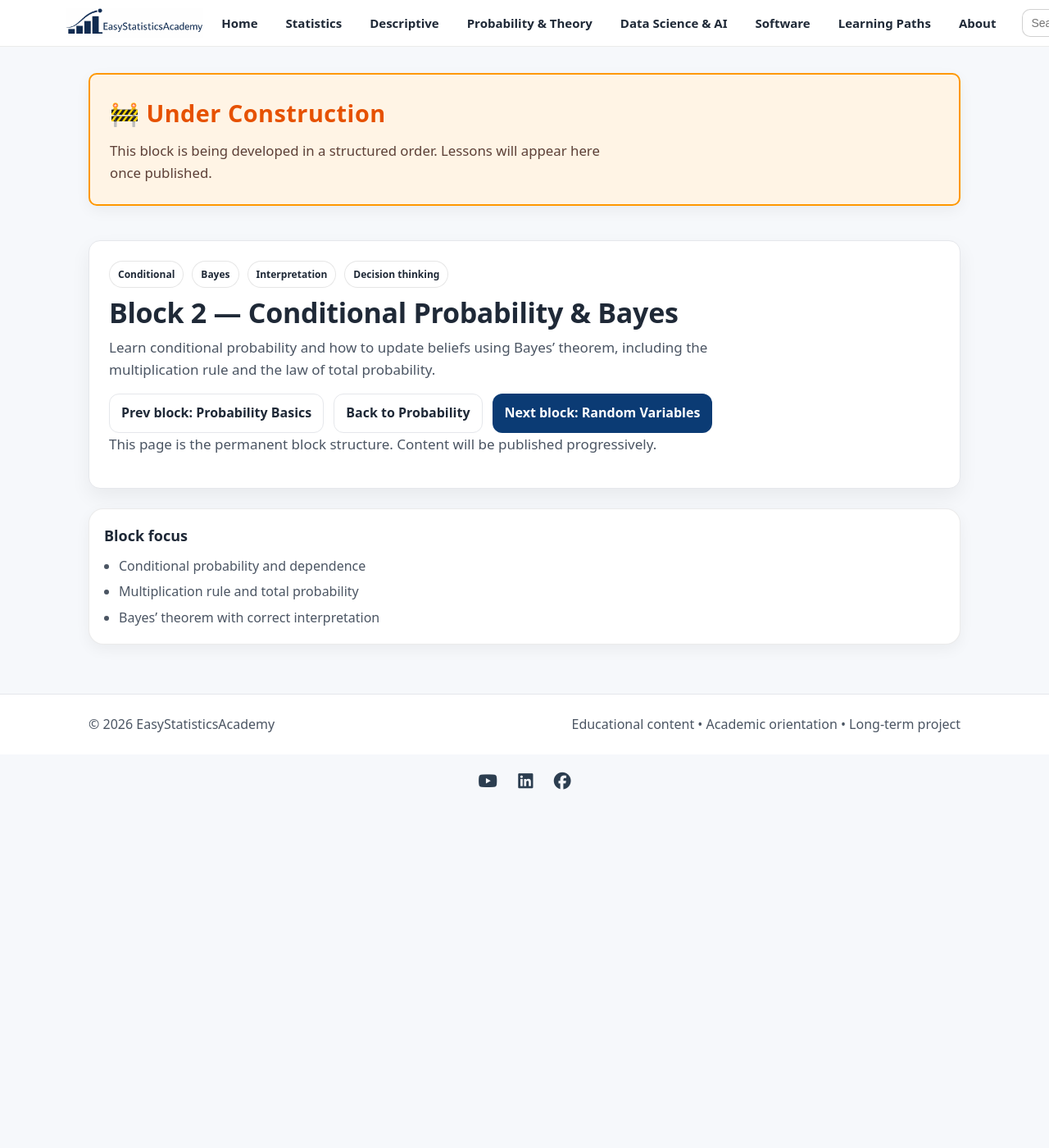
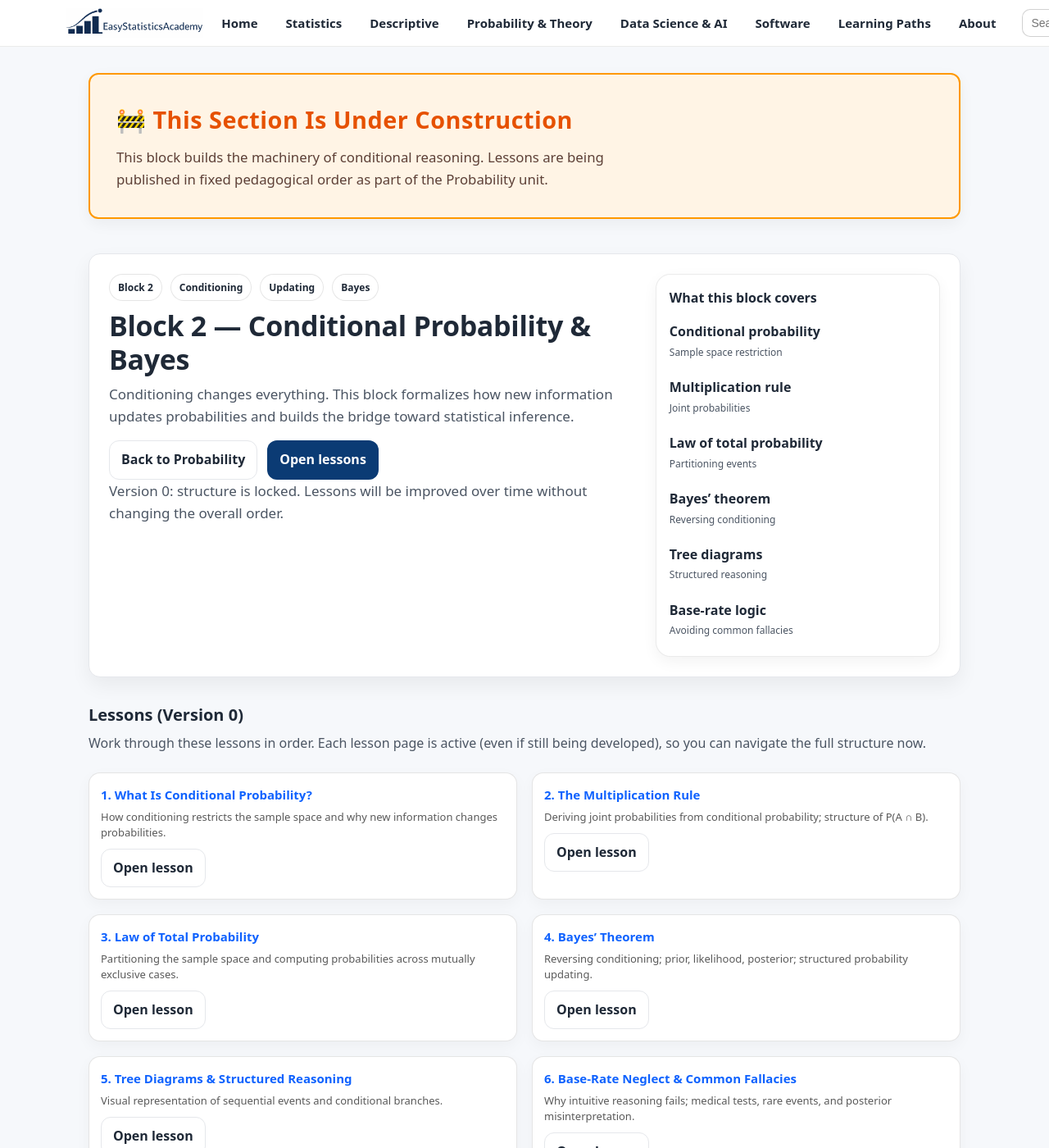
Before and after one commit to ammar-homaida-statistics/easystatisticsacademy, a Jekyll site: the page built from probability/conditional/index.md, in a window 1280 px wide and 1400 px high. Shown: the whole window at 82% size. Built offline with Jekyll 4.4.1, drawn with Linux system fonts in a browser that asks for light colours; some of the changed text lies outside the part shown.

Commit message:
Update block structure

```diff
--- a/probability/conditional/index.md
+++ b/probability/conditional/index.md
@@ -1,71 +1,204 @@
 ---
 layout: default
-title: "Block 2 — Conditional Probability & Bayes"
-description: "Conditional probability, multiplication rule, total probability, and Bayes’ theorem with interpretation."
+title: Block 2 — Conditional Probability & Bayes
+description: Conditioning, multiplication rule, total probability, Bayes’ theorem, tree diagrams, and structured updating of uncertainty.
 permalink: /probability/conditional/
 sidebar: false
 ---
 
+<!-- UNDER CONSTRUCTION NOTICE -->
 <section class="section section-slim">
-  <div class="callout" style="background:#fff4e5; border:2px solid #ff9800; padding:1.5rem; border-radius:10px;">
+  <div class="callout" style="background:#fff4e5; border:2px solid #ff9800; padding:2rem; border-radius:12px;">
     <div class="callout-copy">
-      <h2 style="margin-top:0; color:#e65100; font-size:1.8rem; letter-spacing:0.5px;">🚧 Under Construction</h2>
+      <h2 style="margin-top:0; color:#e65100; font-size:1.8rem; letter-spacing:0.5px;">
+        🚧 This Section Is Under Construction
+      </h2>
       <p style="margin:0; font-size:1.05rem; color:#5d4037; line-height:1.6;">
-        This block is being developed in a structured order. Lessons will appear here once published.
+        This block builds the machinery of conditional reasoning.
+        Lessons are being published in fixed pedagogical order as part of the Probability unit.
       </p>
     </div>
   </div>
 </section>
 
+<!-- ✅ Update "last visited block" for Probability home -->
+<script>
+  (function () {
+    var KEY = "esa_continue_probability_last_block_v0";
+
+    localStorage.setItem(KEY, JSON.stringify({
+      url: "/probability/conditional/",
+      label: "Block 2 — Conditional Probability & Bayes",
+      ts: Date.now()
+    }));
+  })();
+</script>
+
 <section class="hero hero-section">
-  <div class="hero-card">
+  <div class="hero-card hero-split">
     <div class="hero-copy">
       <div class="badge-row">
-        <span class="badge">Conditional</span>
+        <span class="badge">Block 2</span>
+        <span class="badge">Conditioning</span>
+        <span class="badge">Updating</span>
         <span class="badge">Bayes</span>
-        <span class="badge">Interpretation</span>
-        <span class="badge">Decision thinking</span>
       </div>
 
       <h1>Block 2 — Conditional Probability &amp; Bayes</h1>
       <p class="lead">
-        Learn conditional probability and how to update beliefs using Bayes’ theorem,
-        including the multiplication rule and the law of total probability.
+        Conditioning changes everything. This block formalizes how new information
+        updates probabilities and builds the bridge toward statistical inference.
       </p>
 
       <div class="hero-actions">
-        <a class="btn btn-outline" href="/probability/basics/">Prev block: Probability Basics</a>
         <a class="btn btn-outline" href="/probability/">Back to Probability</a>
-        <a class="btn" href="/probability/random-variables/">Next block: Random Variables</a>
+        <a class="btn" href="#lessons">Open lessons</a>
       </div>
 
       <p class="muted-mini">
-        This page is the permanent block structure. Content will be published progressively.
+        Version 0: structure is locked. Lessons will be improved over time without changing the overall order.
       </p>
     </div>
+
+    <div class="hero-panel">
+      <div class="panel-card">
+        <h2 class="panel-title">What this block covers</h2>
+        <ul class="quickstart" style="list-style:none; padding-left:0; margin:0;">
+          <li style="margin:.35rem 0;"><strong>Conditional probability</strong><span class="meta">Sample space restriction</span></li>
+          <li style="margin:.35rem 0;"><strong>Multiplication rule</strong><span class="meta">Joint probabilities</span></li>
+          <li style="margin:.35rem 0;"><strong>Law of total probability</strong><span class="meta">Partitioning events</span></li>
+          <li style="margin:.35rem 0;"><strong>Bayes’ theorem</strong><span class="meta">Reversing conditioning</span></li>
+          <li style="margin:.35rem 0;"><strong>Tree diagrams</strong><span class="meta">Structured reasoning</span></li>
+          <li style="margin:.35rem 0;"><strong>Base-rate logic</strong><span class="meta">Avoiding common fallacies</span></li>
+        </ul>
+      </div>
+    </div>
+  </div>
+</section>
+
+<section class="section" id="continue-reading-block2" style="display:none;">
+  <div class="callout">
+    <div class="callout-copy">
+      <h2>Continue reading</h2>
+      <p class="muted-mini" id="continue-reading-block2-label" style="margin:0 0 .75rem 0;"></p>
+      <a class="btn" id="continue-reading-block2-btn" href="#">Continue</a>
+    </div>
+  </div>
+</section>
+
+<section class="section" id="lessons">
+  <div class="section-head">
+    <h2>Lessons (Version 0)</h2>
+    <p>
+      Work through these lessons in order. Each lesson page is active (even if still being developed),
+      so you can navigate the full structure now.
+    </p>
+  </div>
+
+  <div class="grid grid-2">
+
+    <!-- Lesson 1 -->
+    <div class="card lesson-card">
+      <h3><a href="/probability/conditional/what-is-conditional-probability/">1. What Is Conditional Probability?</a></h3>
+      <p>How conditioning restricts the sample space and why new information changes probabilities.</p>
+      <div class="pill-row">
+        <a class="btn btn-outline" href="/probability/conditional/what-is-conditional-probability/">Open lesson</a>
+      </div>
+    </div>
+
+    <!-- Lesson 2 -->
+    <div class="card lesson-card">
+      <h3><a href="/probability/conditional/multiplication-rule/">2. The Multiplication Rule</a></h3>
+      <p>Deriving joint probabilities from conditional probability; structure of P(A ∩ B).</p>
+      <div class="pill-row">
+        <a class="btn btn-outline" href="/probability/conditional/multiplication-rule/">Open lesson</a>
+      </div>
+    </div>
+
+    <!-- Lesson 3 -->
+    <div class="card lesson-card">
+      <h3><a href="/probability/conditional/law-of-total-probability/">3. Law of Total Probability</a></h3>
+      <p>Partitioning the sample space and computing probabilities across mutually exclusive cases.</p>
+      <div class="pill-row">
+        <a class="btn btn-outline" href="/probability/conditional/law-of-total-probability/">Open lesson</a>
+      </div>
+    </div>
+
+    <!-- Lesson 4 -->
+    <div class="card lesson-card">
+      <h3><a href="/probability/conditional/bayes-theorem/">4. Bayes’ Theorem</a></h3>
+      <p>Reversing conditioning; prior, likelihood, posterior; structured probability updating.</p>
+      <div class="pill-row">
+        <a class="btn btn-outline" href="/probability/conditional/bayes-theorem/">Open lesson</a>
+      </div>
+    </div>
+
+    <!-- Lesson 5 -->
+    <div class="card lesson-card">
+      <h3><a href="/probability/conditional/tree-diagrams/">5. Tree Diagrams & Structured Reasoning</a></h3>
+      <p>Visual representation of sequential events and conditional branches.</p>
+      <div class="pill-row">
+        <a class="btn btn-outline" href="/probability/conditional/tree-diagrams/">Open lesson</a>
+      </div>
+    </div>
+
+    <!-- Lesson 6 -->
+    <div class="card lesson-card">
+      <h3><a href="/probability/conditional/base-rate-neglect-and-fallacies/">6. Base-Rate Neglect & Common Fallacies</a></h3>
+      <p>Why intuitive reasoning fails; medical tests, rare events, and posterior misinterpretation.</p>
+      <div class="pill-row">
+        <a class="btn btn-outline" href="/probability/conditional/base-rate-neglect-and-fallacies/">Open lesson</a>
+      </div>
+    </div>
+
   </div>
 </section>
 
 <section class="section section-slim">
   <div class="callout">
     <div class="callout-copy">
-      <h2>Block focus</h2>
+      <h2>Outcome of Block 2</h2>
       <ul class="bullets">
-        <li>Conditional probability and dependence</li>
-        <li>Multiplication rule and total probability</li>
-        <li>Bayes’ theorem with correct interpretation</li>
+        <li>Compute conditional probabilities correctly</li>
+        <li>Use multiplication and total probability rules reliably</li>
+        <li>Apply Bayes’ theorem without confusion</li>
+        <li>Recognize and correct base-rate fallacies</li>
+        <li>Be ready for Random Variables (Block 3)</li>
       </ul>
+    </div>
+    <div class="callout-side">
+      <div class="mini" style="border-left:4px solid #1a73e8; padding-left:12px;">
+        <div class="mini-title" style="color:#1a73e8;">Next block</div>
+        <div class="mini-body">
+          Continue to
+          <a href="/probability/random-variables/" style="color:#1a73e8; text-decoration:underline;">
+            <strong>Block 3 — Random Variables</strong>
+          </a>.
+        </div>
+      </div>
     </div>
   </div>
 </section>
 
 <script>
   (function () {
-    var KEY = "esa_continue_probability_last_block_v0";
-    var data = {
-      url: "/probability/conditional/",
-      label: "Block 2 — Conditional Probability & Bayes"
-    };
-    try { localStorage.setItem(KEY, JSON.stringify(data)); } catch (e) {}
+    var KEY = "esa_continue_probability_conditional_lesson_v0";
+
+    var raw = localStorage.getItem(KEY);
+    if (!raw) return;
+
+    try {
+      var data = JSON.parse(raw);
+      if (!data || !data.url || !data.label) return;
+
+      var wrap = document.getElementById("continue-reading-block2");
+      var label = document.getElementById("continue-reading-block2-label");
+      var btn = document.getElementById("continue-reading-block2-btn");
+      if (!wrap || !label || !btn) return;
+
+      label.innerHTML = 'You last visited: <strong>' + data.label + '</strong>';
+      btn.href = data.url;
+      wrap.style.display = "block";
+    } catch (e) {}
   })();
 </script>
```
